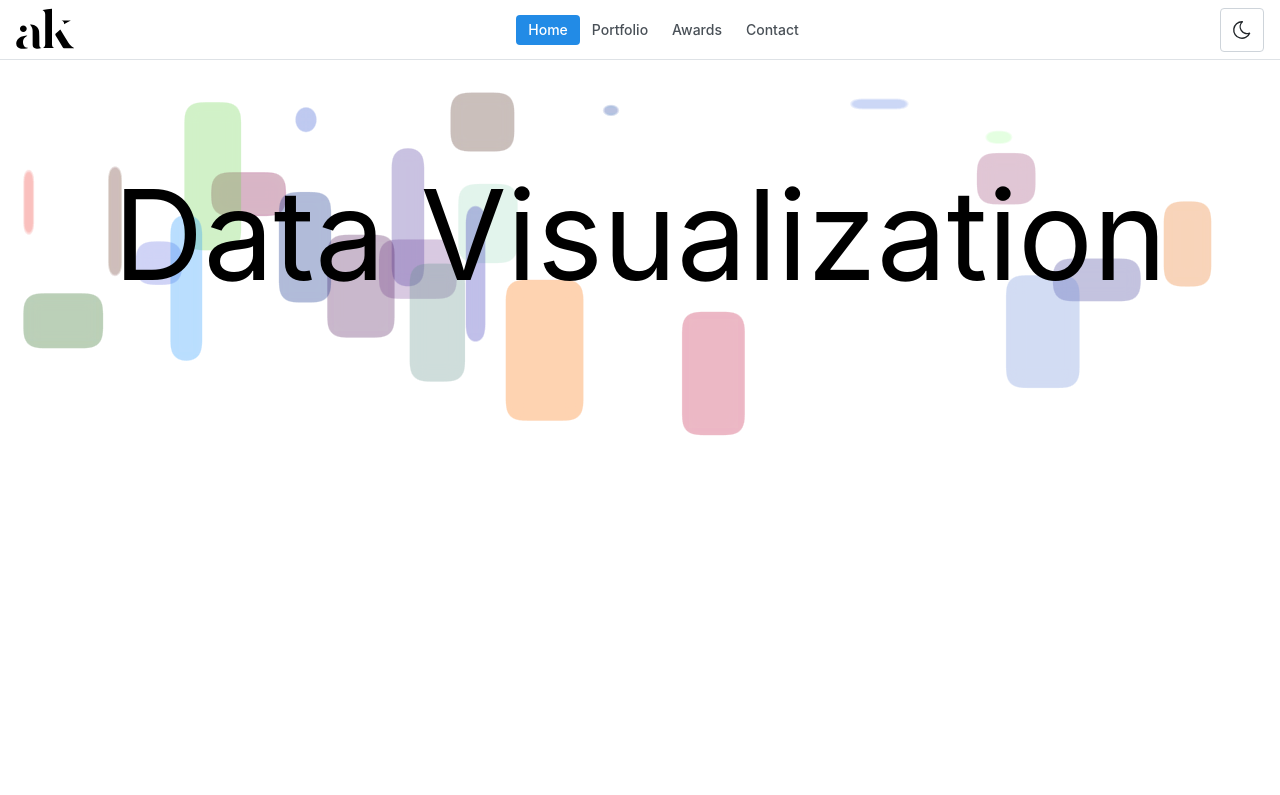
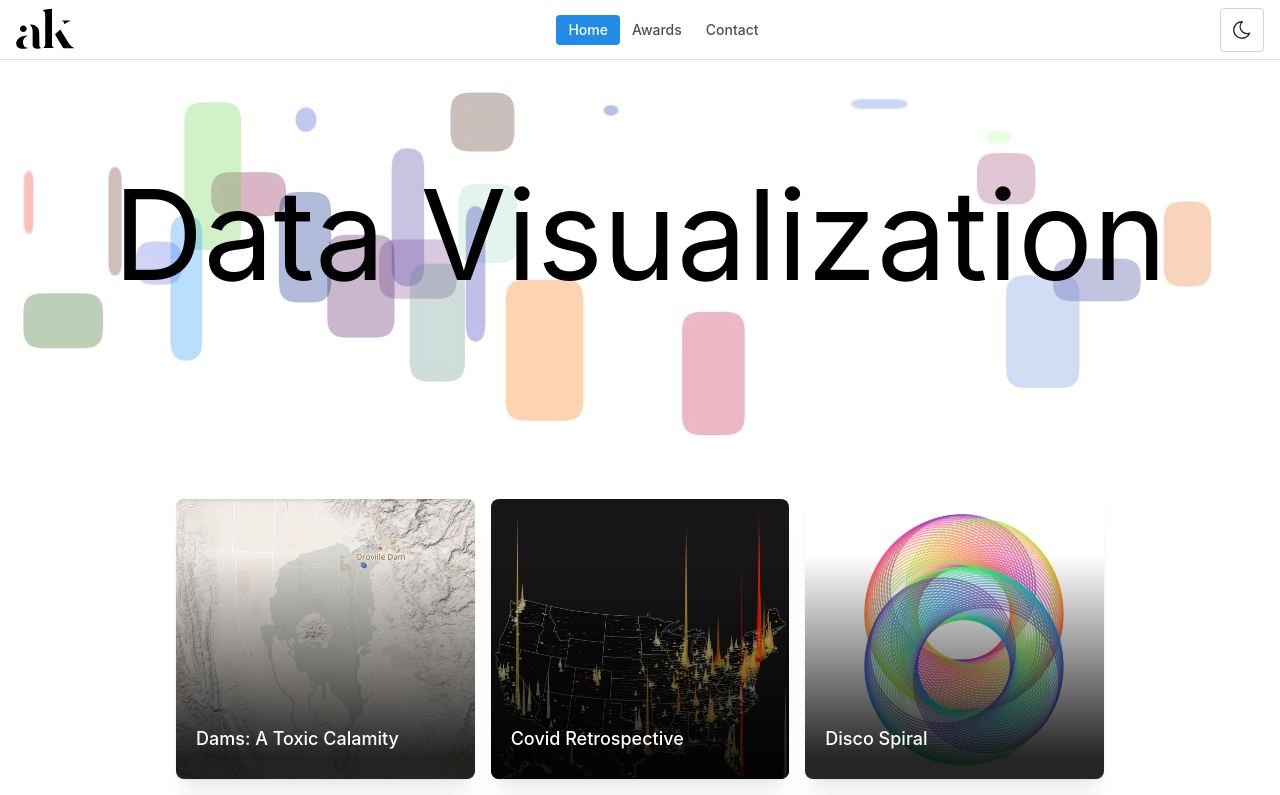
Before and after one commit to alejandrokennedy/portfolio, a Next.js app: page / in a window 1280 px wide. Shown: the top 795 px of the page. Built offline with nearby package versions, Linux system fonts and the light colour scheme.

Commit message:
removed portfolio page and added portfolio grid to homepage

```diff
--- a/app/page.tsx
+++ b/app/page.tsx
@@ -1,10 +1,12 @@
 import { HeroSvg } from '@/components/HeroSvg/HeroSvg';
 import AppShellMobile from '../components/AppShellMobile/AppShellMobile';
+import { ProjectGrid } from '@/components/ProjectGrid/ProjectGrid';
 
 export default function HomePage() {
   return (
     <AppShellMobile>
       <HeroSvg />
+      <ProjectGrid/>
     </AppShellMobile>
   )
 }
--- a/components/AppShellMobile/AppShellMobile.tsx
+++ b/components/AppShellMobile/AppShellMobile.tsx
@@ -11,7 +11,7 @@ import { ThemeToggle } from '../ThemeToggle/ThemeToggle';
 
 const links = [
   { link: '/', label: 'Home' },
-  { link: '/portfolio', label: 'Portfolio' },
+  // { link: '/portfolio', label: 'Portfolio' },
   { link: '/awards', label: 'Awards' },
   // { link: '/teaching', label: 'Teaching' },
   // { link: '/about', label: 'About' },
```
